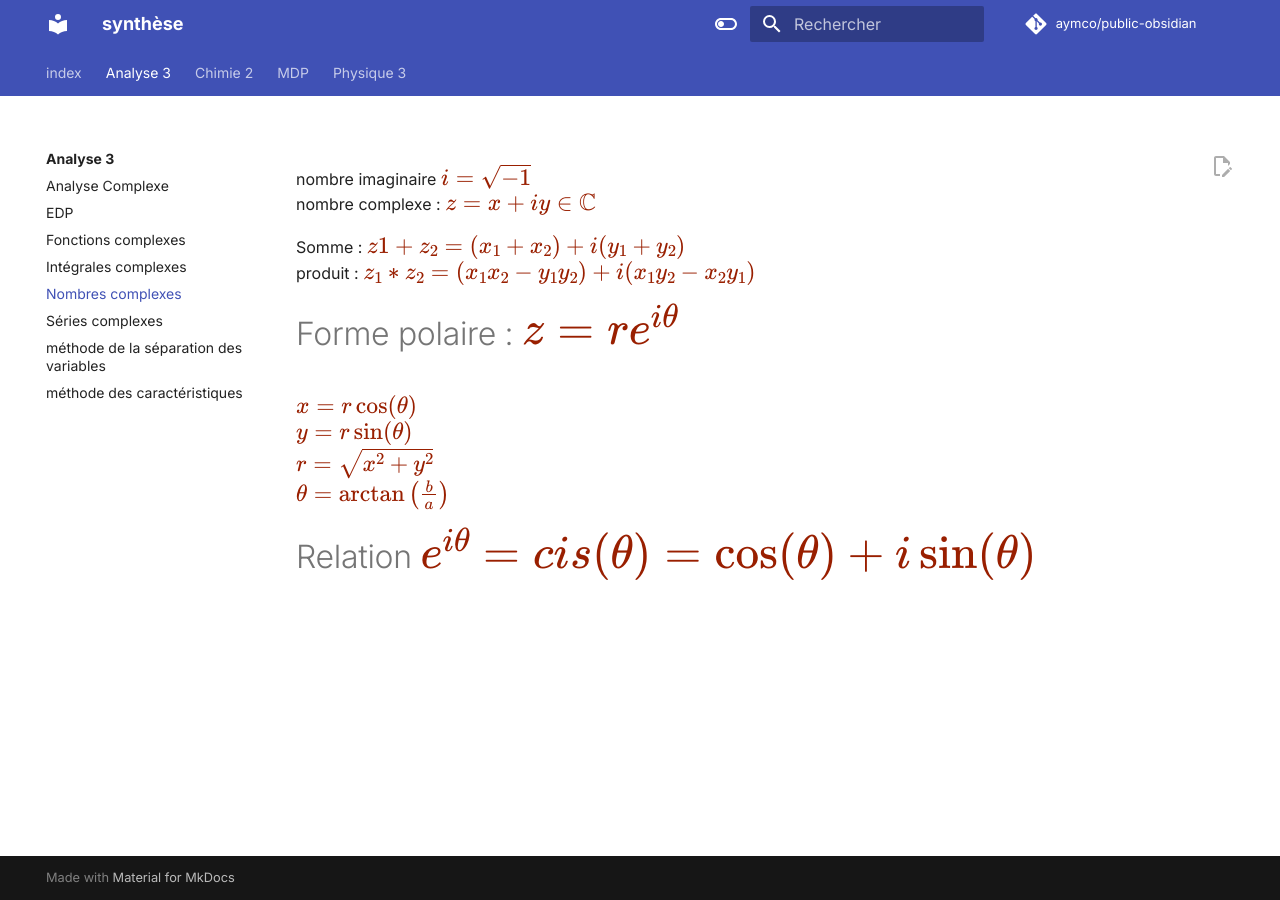
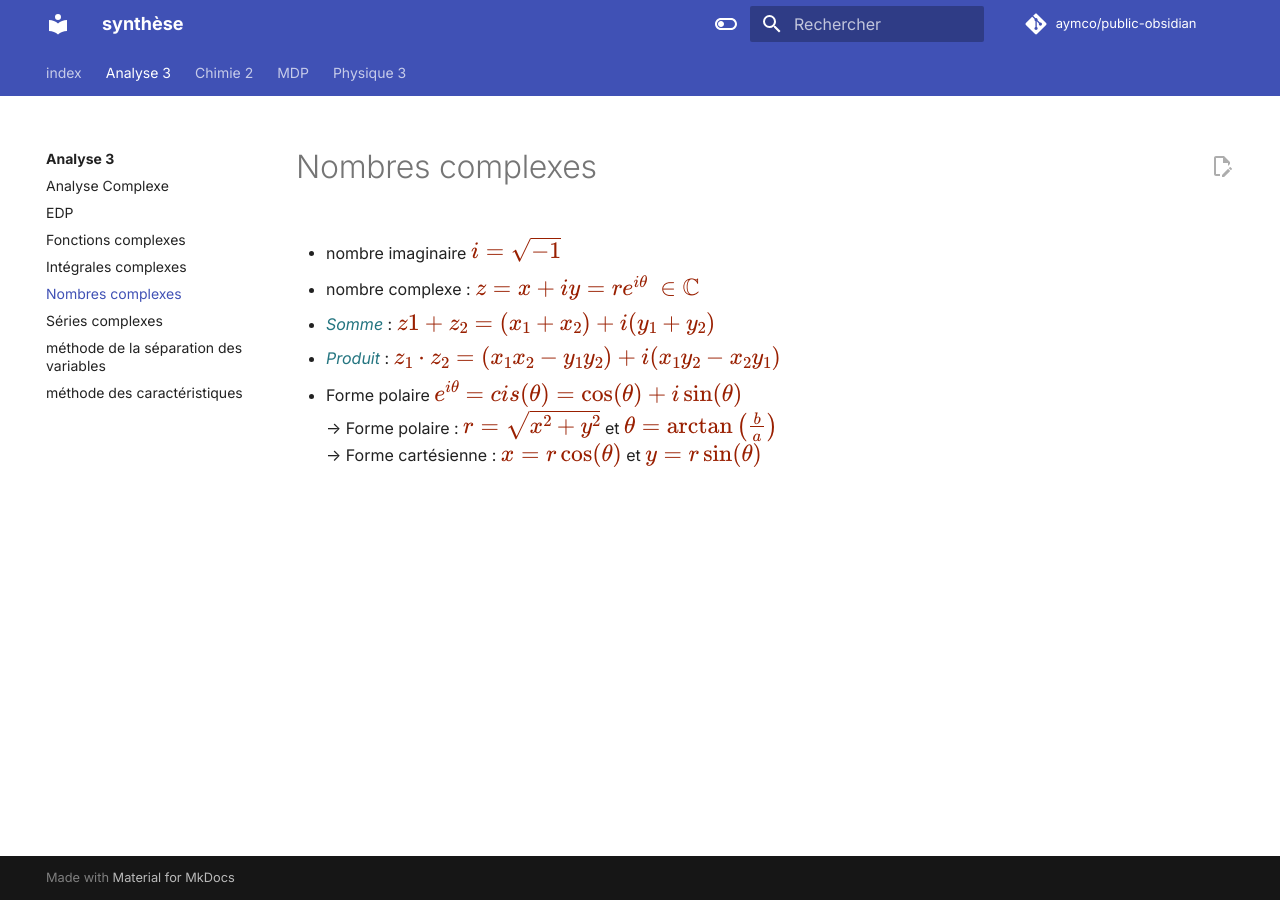
Before and after one commit to Aymco/public-obsidian, an MkDocs documentation site: the page built from docs/Analyse 3/Nombres complexes.md, in a window 1280 px wide. Built offline with MkDocs 1.6.1 and Material for MkDocs 9.7.7, drawn with Linux system fonts in a browser that asks for light colours; comment, search, counter and statistics services are not loaded.

Commit message:
PUSH NOTE : Nombres complexes.md

```diff
--- a/docs/Analyse 3/Nombres complexes.md
+++ b/docs/Analyse 3/Nombres complexes.md
@@ -8,15 +8,15 @@
 title: Nombres complexes
 ---
 
-nombre imaginaire $i=\sqrt{ -1 }$
-nombre complexe : $z=x+iy\in\mathbb{C}$
 
-Somme : $z1+z_{2}=(x_{1}+x_{2})+i(y_{1}+y_{2})$
-produit : $z_{1}*z_{2}=(x_{1}x_{2}-y_{1}y_{2})+i(x_{1}y_{2}-x_{2}y_{1})$
-# Forme polaire : $z=re^{i\theta}$
-$x=r \cos(\theta)$
-$y=r\sin(\theta)$
-$r=\sqrt{ x^{2}+y^{2} }$
-$\theta=\arctan\left( \frac{b}{a} \right)$
+- nombre imaginaire $i=\sqrt{ -1 }$
 
-# Relation $e^{i\theta}=cis(\theta)=\cos(\theta)+i\sin(\theta)$
+- nombre complexe : $z=x+iy =re^{i\theta}\;\in\mathbb{C}$
+
+- *Somme* : $z1+z_{2}=(x_{1}+x_{2})+i(y_{1}+y_{2})$
+
+- *Produit* : $z_{1}\cdot z_{2}=(x_{1}x_{2}-y_{1}y_{2})+i(x_{1}y_{2}-x_{2}y_{1})$
+
+- Forme polaire $e^{i\theta}=cis(\theta)=\cos(\theta)+i\sin(\theta)$
+	→ Forme polaire : $r=\sqrt{ x^{2}+y^{2} }$ et $\theta=\arctan\left( \frac{b}{a} \right)$
+	→ Forme cartésienne : $x=r \cos(\theta)$ et $y=r\sin(\theta)$
```
